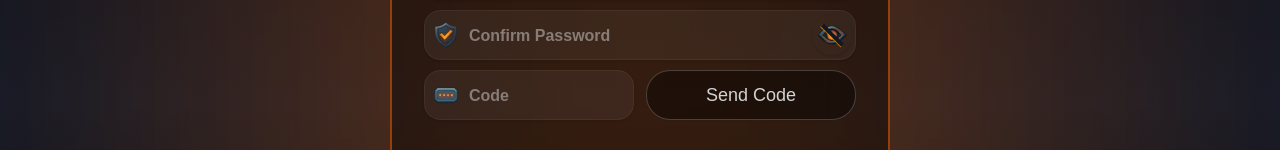
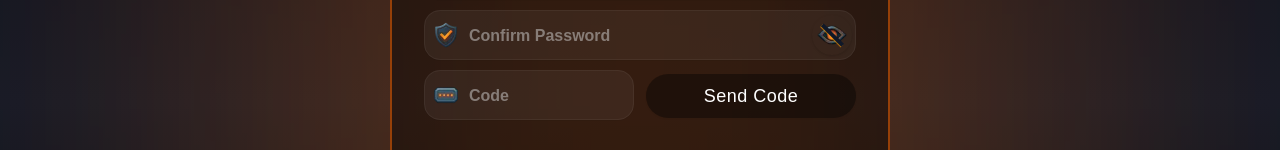
Before and after one commit to SunnatBakidjanov/CodeForge, a React (Vite) app: page /landing in a window 1280 px wide. Both pictures are taken after a click on the button "Register". Shown: the part 461-611 px from the top of the page. Built offline with nearby package versions, Linux system fonts and the light colour scheme; no server answers.

Commit message:
feat: добавлена кнопка и логика для отправки кода
--BtnTimer: кнопка для отправки кода на почту для варификации
--AuthForm: добавлена логика для отправки кода на почту

```diff
--- a/src/UI/auth-form/AuthForm.tsx
+++ b/src/UI/auth-form/AuthForm.tsx
@@ -30,6 +30,7 @@ import { useLoginWithSocial } from './hooks/useLoginWithSocial';
 import showPasswordIcon from '/imgs/webp/show-password-eye.webp';
 import { useShowPassword } from './hooks/useShowPassword';
 import { formConfig } from './form-config/form.config';
+import { BtnTimer } from './UI/btn-timer/BtnTimer';
 
 /* --- Types --- */
 type TextConfig = {
@@ -75,7 +76,7 @@ export const AuthForm = <T extends FieldValues>({ formHook, dataInputs, titleIco
 	const { handleSubmit, handleSubmitForm, register, watch, isLoading, resMessage, setResMessage, onInvalid } = formHook;
 	const { isPasswordVisible, setPasswordType } = useShowPassword();
 	const { handleSocialLogin } = useLoginWithSocial({ setResMessage });
-	const { verfiyCode, socialBtns } = formConfig;
+	const { verifyCode, socialBtns } = formConfig;
 	const navigate = useNavigate();
 
 	return (
@@ -108,8 +109,6 @@ export const AuthForm = <T extends FieldValues>({ formHook, dataInputs, titleIco
 
 			<div className="space-y-2 sm:space-y-2.5">
 				{dataInputs.map(({ input, name, iconSrc }, i) => {
-					console.log({ ...validate?.[name] });
-
 					return (
 						<div key={name}>
 							<div className="flex items-center focus-within:bg-black/40 bg-white/5 transition-all duration-300 ease-out rounded-2xl relative w-full">
@@ -178,28 +177,29 @@ export const AuthForm = <T extends FieldValues>({ formHook, dataInputs, titleIco
 							<ImageComp imgAttr={{ src: verifyIcon, className: 'max-w-8 h-auto object-cover' }} className="w-7 h-7 absolute left-2" />
 
 							<Input
-								{...register('verifyCode' as Path<T>, {
+								{...register('code' as Path<T>, {
 									required: true,
 									minLength: 6,
 								})}
+								onInput={e => {
+									e.currentTarget.value = e.currentTarget.value.replace(/\D/g, '');
+								}}
 								placeholder={'Code'}
+								autoComplete={'off'}
 								required={false}
 								className={cn('px-11 sm:text-lg sm:placeholder:text-base')}
 								maxLength={6}
 							/>
 						</div>
 
-						<button
-							type="button"
-							className={cn(
-								'flex items-center justify-center cursor-pointer bg-black/40 border-1 border-white/20 rounded-3xl shadow-xs hover:shadow-white focus-visible:shadow-white transition-all duration-300 ease-out text-(--white)',
-								'h-12.5 w-1/2',
-								'sm:text-lg',
-								'gap-1'
-							)}
-						>
-							{isLoading ? <DottedLoader className="w-3 h-3" offset={'20px'} /> : verfiyCode}
-						</button>
+						{type === 'register' && (
+							<BtnTimer
+								isLoading={isLoading}
+								verifyCode={verifyCode}
+								getEmail={() => watch('email' as Path<T>)}
+								setResMessage={setResMessage}
+							/>
+						)}
 					</div>
 				)}
 			</div>
@@ -236,6 +236,7 @@ export const AuthForm = <T extends FieldValues>({ formHook, dataInputs, titleIco
 							button: cn('text-lg sm:text-xl', 'w-full text-white tracking-[0.5px]', 'h-9 sm:h-10'),
 							blik: cn('h-[300%]', 'w-[12%] sm:w-[11%]', 'duration-800 sm:duration-900'),
 						}}
+						disabled={isLoading}
 					>
 						{isLoading ? <DottedLoader className="w-3 h-3 lg:w-3.5 lg:h-3.5" offset={'24px'} /> : btnText}
 					</Button>
--- /dev/null
+++ b/src/UI/auth-form/UI/btn-timer/BtnTimer.tsx
@@ -0,0 +1,68 @@
+/* --- Imports --- */
+import axios, { AxiosError } from 'axios';
+import { DottedLoader } from '@/UI/loaders/dotted-loader/DottedLoader';
+import { cn } from '@/utils/cn';
+import { useState } from 'react';
+import type { ResType } from '@/hooks/useApiForm';
+
+/* --- Types --- */
+type Props = {
+	isLoading: boolean;
+	verifyCode: string;
+	getEmail: () => string | undefined;
+	setResMessage: (value: React.SetStateAction<ResType>) => void;
+};
+
+/* --- BtnTimer Component --- */
+export const BtnTimer = ({ isLoading, verifyCode, getEmail, setResMessage }: Props) => {
+	const [isSend, setIsSend] = useState(false);
+
+	const handleSendCode = async () => {
+		setIsSend(true);
+		setResMessage({});
+
+		const email = getEmail();
+		if (!email) {
+			setIsSend(false);
+			setResMessage({ type: 'error', message: 'Forge needs an email!' });
+			return;
+		}
+
+		const emailRegex = /^[^\s@]+@[^\s@]+\.[^\s@]+$/;
+		if (!emailRegex.test(email)) {
+			setIsSend(false);
+			setResMessage({ type: 'error', message: 'Invalid email pattern!' });
+			return;
+		}
+
+		try {
+			await axios.post(`http://localhost:8000/api/send-code`, {
+				email: email,
+			});
+
+			setResMessage({ type: 'success', message: 'Code forged and sent!' });
+		} catch (error) {
+			const err = error as AxiosError;
+			console.log(err);
+		} finally {
+			setIsSend(false);
+		}
+	};
+
+	return (
+		<button
+			type="button"
+			className={cn(
+				'sm:text-lg',
+				'w-1/2 text-white rounded-3xl bg-black/40 shadow-xs tracking-[0.5px] cursor-pointer flex items-center justify-center relative top-px',
+				'transition-all duration-300 ease-out',
+				'h-10 sm:h-11',
+				'hover:shadow-white'
+			)}
+			disabled={isLoading || isSend}
+			onClick={handleSendCode}
+		>
+			{isSend ? <DottedLoader className="w-3 h-3" offset={'18px'} /> : verifyCode}
+		</button>
+	);
+};
--- a/src/UI/auth-form/form-config/form.config.ts
+++ b/src/UI/auth-form/form-config/form.config.ts
@@ -21,6 +21,6 @@ export const socialBtns = [
 ] as SocialBtn[];
 
 export const formConfig = {
-	verfiyCode: 'Send Code',
+	verifyCode: 'Send Code',
 	socialBtns,
 };
--- a/src/UI/inputs/input/Input.tsx
+++ b/src/UI/inputs/input/Input.tsx
@@ -15,7 +15,7 @@ export const Input = ({ className, ...rest }: Props) => {
 			className={cn(
 				'outline-0 border-1 border-white/5 rounded-2xl bg-transparent text-[var(--white)] w-full appearance-none leading-0.5',
 				'transition-all duration-300 ease-out',
-				'shadow-sm',
+				'shadow-2xs',
 				'lg:text-lg',
 				'placeholder:font-bold placeholder:text-sm lg:placeholder:text-base',
 				'focus:shadow-orange-500 focus:border-orange-500/50',
--- a/src/pages/register-page/hooks/useRegiterForm.ts
+++ b/src/pages/register-page/hooks/useRegiterForm.ts
@@ -8,7 +8,7 @@ import type { FieldErrors } from 'react-hook-form';
 // This hook is used to manage the form for the register page.
 export const useRegisterForm = () => {
 	const { handleSubmit, handleSubmitForm, register, watch, isLoading, resMessage, setResMessage } = useApiForm<FormValues>({
-		defaultValues: { name: '', email: '', password: '', confirmPassword: '' },
+		defaultValues: { name: '', email: '', password: '', confirmPassword: '', code: '' },
 		errorsMessage: { success: { message: 'Crafting complete.' }, 400: { message: 'The pattern is flawed. Refine it.' } },
 		customErrors: {
 			409: { type: 'error', message: 'Email already branded in the Forge.' },
--- a/src/pages/register-page/page-config/form.config.ts
+++ b/src/pages/register-page/page-config/form.config.ts
@@ -12,6 +12,7 @@ export type FormValues = {
 	email: string;
 	password: string;
 	confirmPassword: string;
+	code: string;
 };
 
 type FieldData = { iconSrc: string; name: keyof FormValues; input: InputProps };
```
